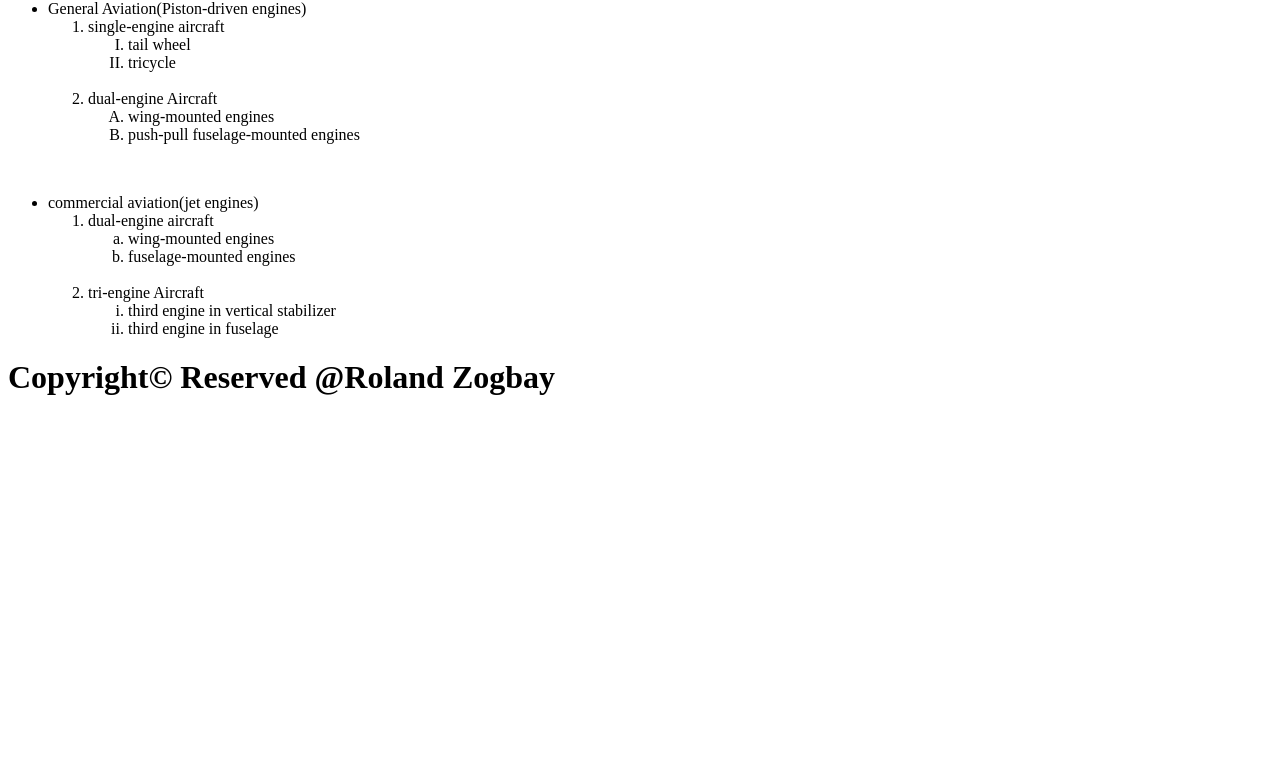
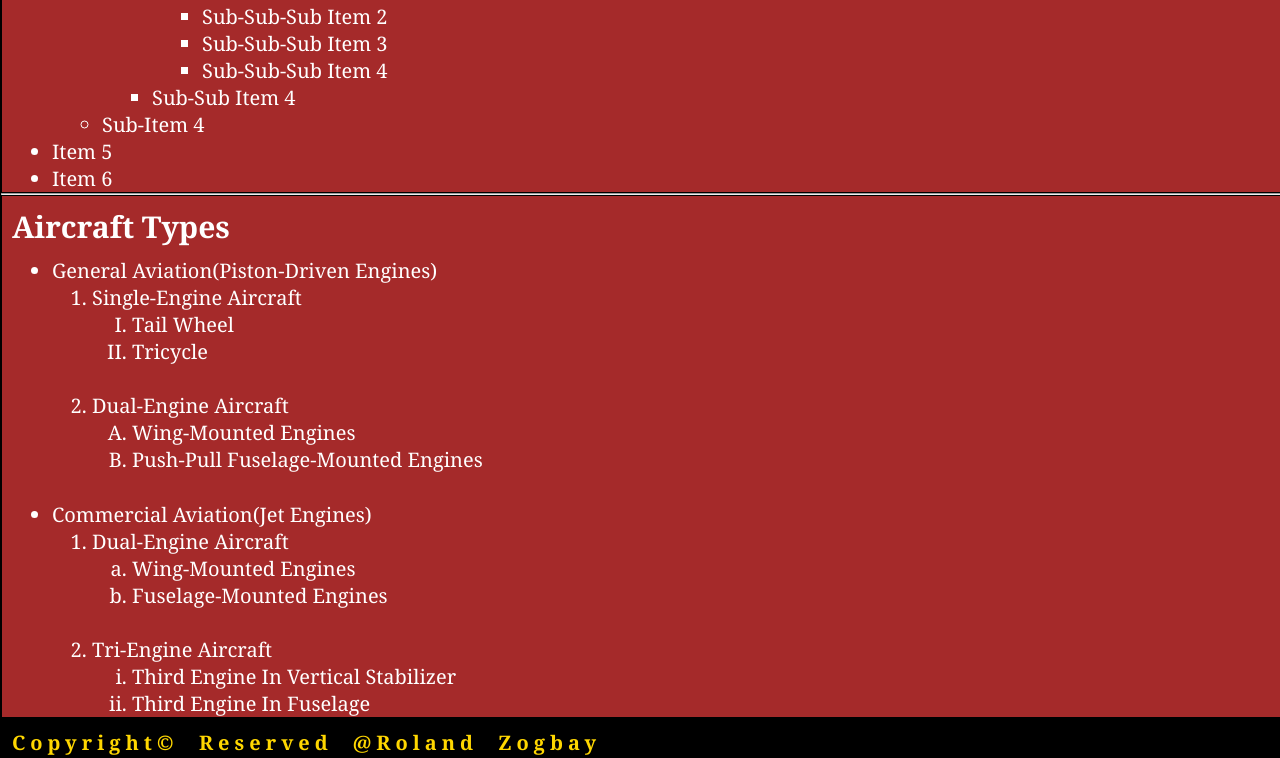
Before and after one commit to Rolandzogbay/Art277.html, a plain HTML site: page index.html in a window 1280 px wide. Shown: the part 1080-1838 px from the top of the page. Before the commit the page ends 1498 px from the top, so only its background shows below. Drawn offline with Linux system fonts and the light colour scheme.

Commit message:
Add files via upload

```diff
--- a/index.html
+++ b/index.html
@@ -4,8 +4,74 @@
     <meta charset="UTF-8">
     <meta http-equiv="X-UA-Compatible" content="IE=edge">
     <meta name="viewport" content="width=device-width, initial-scale=1.0">
-    <link rel="stylesheet" href="style.css">
     <title>My second Assignment</title>
+    <style>
+        *{
+    margin: 0;
+    padding: 0;
+}
+.header{
+    width: 100%;
+    height: 100%;
+    background: black;
+    text-align: Center;
+    letter-spacing: 5px;
+}
+.hero{
+    font-size: 40px;
+    color: gold;
+    word-spacing: 10px;
+}
+div{
+    width: 100%;
+    height: 100%;
+    background-color: brown;
+    position: relative;
+    -webkit-animation: myfirst 6s;/*Chrome,Safari, Opera*/
+    animation: myfirst 5s;
+    text-transform:capitalize;
+    border: 1px solid black;
+}
+/*Chrome, Safari,Opera*/
+@-webkit-keyframes myfirst{
+    from{background-color:brown;}
+    to{background-color:orange;}
+}
+/*Standard syntax*/
+@-webkit-keyframes myfirst{
+    from{background-color:brown;}
+    to{background-color:orange;}
+}
+h1{
+    margin: 0 10px;
+    font-size: 30px;
+    font-family: Georgia, 'Times New Roman', Times, serif;
+    font-weight: bold;
+    color: white;
+    margin-top: 10px;
+}
+ul{
+    margin: 10px 0 0 10px;
+}
+ul li{
+    font-family:  Georgia, 'Times New Roman', Times, serif;;
+    font-size: 20px;
+    margin: 0 40px;
+    color: white;
+}
+.footer{
+    width: 100%;
+    height: 100%;
+    background: black;
+    text-align: left;
+}
+#hero{
+    font-size: 20px;
+    color: gold;
+    word-spacing: 10px;
+    letter-spacing: 5px;
+}
+    </style>
 </head>
 <body>
     <div class="container">
```
